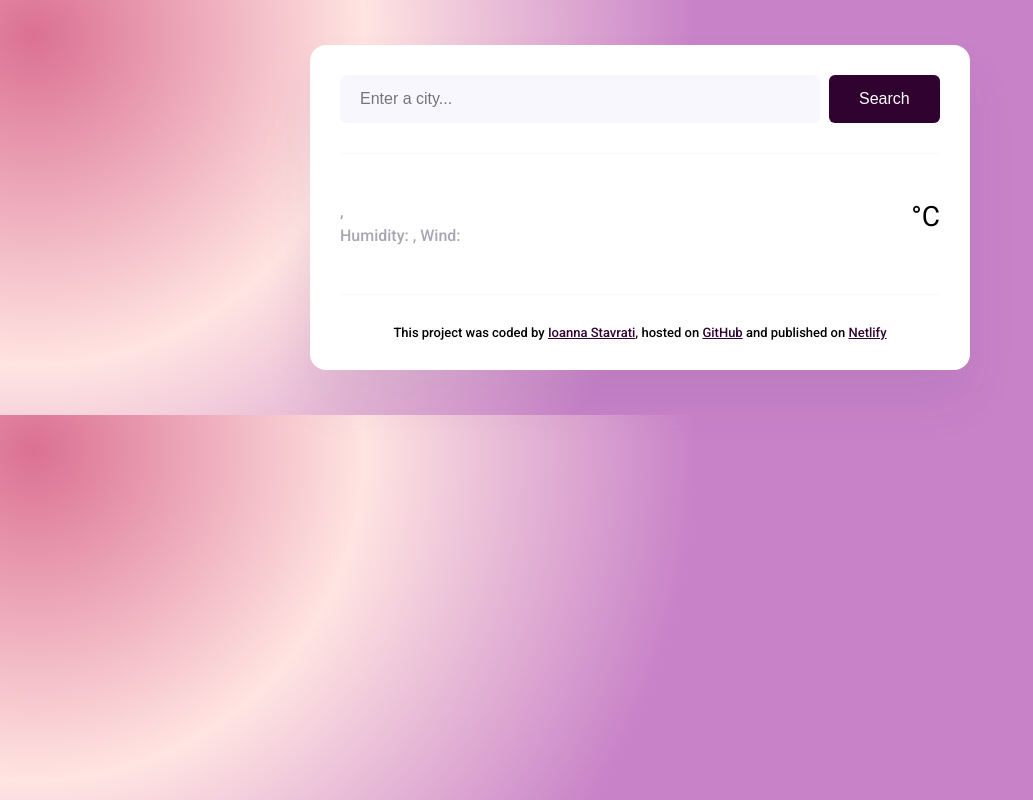
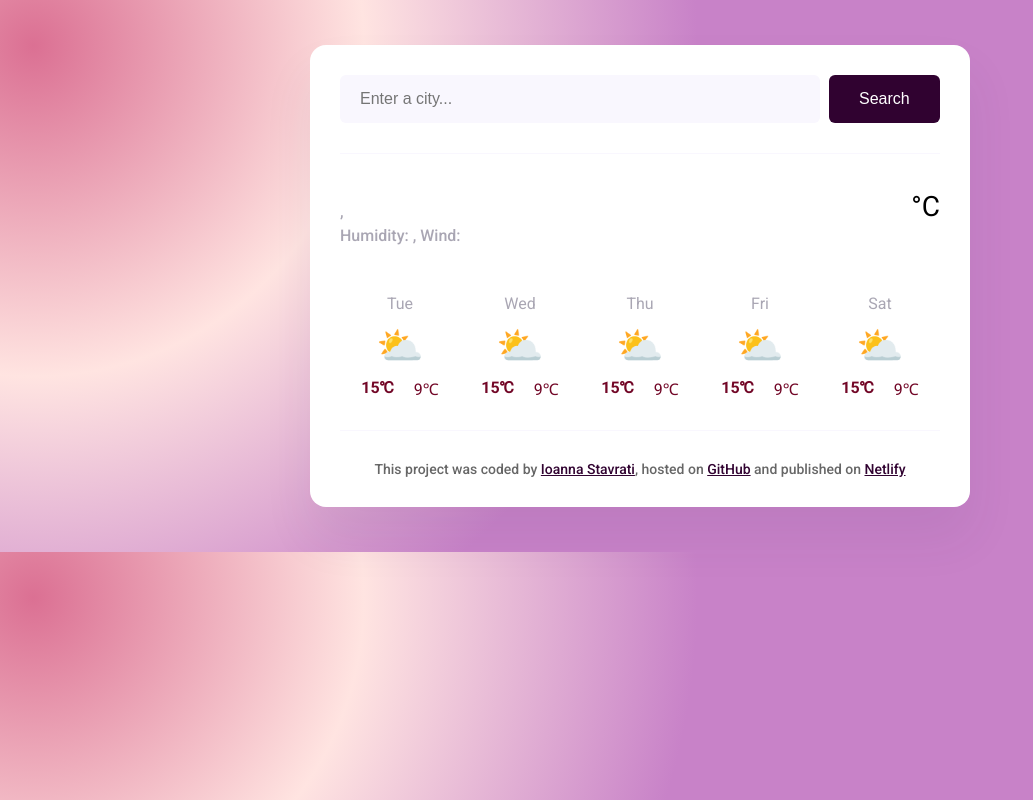
Before and after one commit to IoaSta/Io-weather-app, a plain HTML site: page index.html in a window 1280 px wide. Shown: the whole page, without its empty margins (0-1033 px from the left). Drawn offline with nearby package versions, Linux system fonts and the light colour scheme.

Commit message:
Added forecast details (initial html and css)

```diff
--- a/index.html
+++ b/index.html
@@ -35,6 +35,48 @@
             <div class="weather-app-unit">°C</div>
           </div>
         </div>
+        <div class="weather-forecast">
+         <div class="weather-forecast-day">
+            <div class="weather-forecast-date">Tue</div>
+            <div class="weather-forecast-icon">⛅</div>
+            <div class="weather-forecast-temperatures">
+             <div class="weather-forecast-temperature"><strong>15℃</strong></div>
+             <div class="weather-forecast-temperature">9℃</div>
+            </div>
+         </div>
+         <div class="weather-forecast-day">
+            <div class="weather-forecast-date">Wed</div>
+            <div class="weather-forecast-icon">⛅</div>
+            <div class="weather-forecast-temperatures">
+             <div class="weather-forecast-temperature"><strong>15℃</strong></div>
+             <div class="weather-forecast-temperature">9℃</div>
+            </div>
+         </div>
+         <div class="weather-forecast-day">
+            <div class="weather-forecast-date">Thu</div>
+            <div class="weather-forecast-icon">⛅</div>
+            <div class="weather-forecast-temperatures">
+             <div class="weather-forecast-temperature"><strong>15℃</strong></div>
+             <div class="weather-forecast-temperature">9℃</div>
+            </div>
+         </div>
+         <div class="weather-forecast-day">
+            <div class="weather-forecast-date">Fri</div>
+            <div class="weather-forecast-icon">⛅</div>
+            <div class="weather-forecast-temperatures">
+             <div class="weather-forecast-temperature"><strong>15℃</strong></div>
+             <div class="weather-forecast-temperature">9℃</div>
+            </div>
+         </div>
+         <div class="weather-forecast-day">
+            <div class="weather-forecast-date">Sat</div>
+            <div class="weather-forecast-icon">⛅</div>
+            <div class="weather-forecast-temperatures">
+             <div class="weather-forecast-temperature"><strong>15℃</strong></div>
+             <div class="weather-forecast-temperature">9℃</div>
+            </div>
+         </div>
+        </div>
     </main>
     <footer>
       This project was coded by <a href="https://github.com/IoaSta"target="_blank">Ioanna Stavrati</a>, hosted
--- a/src/index.css
+++ b/src/index.css
@@ -43,6 +43,10 @@ header {
 main {
   padding: 30px 0;
 }
+.weather-app-data {
+  display: flex;
+  justify-content: space-between;
+}
 .weather-app-city {
   margin: 0;
   font-size: 38px;
@@ -60,28 +64,51 @@ main {
 .weather-app-temperature-container {
   display: flex;
 }
-.weather-app-temperature {
-  font-size: 88px;
-  font-weight: bold;
-  margin-left: 10px;
-}
 .weather-app-icon {
   width: 88px;
   height: 88px;
 }
+.weather-app-temperature {
+  font-size: 88px;
+  font-weight: bold;
+  line-height: 88px;
+}
 .weather-app-unit {
-  margin-top: 16px;
+  margin-top: 6px;
   font-size: 28px;
 }
-.weather-app-data {
+
+.weather-forecast {
   display: flex;
-  justify-content: space-between;
+  justify-content: space-around;
+  margin-top: 30px;
+}
+.weather-forecast-date {
+  text-align: center;
+  color: rgba(39, 33, 66, 0.4);
+  font-size: 16px;
+  line-height: 20px;
+  margin-bottom: 10px;
+}
+.weather-forecast-icon {
+  text-align: center;
+  font-size: 38px;
+}
+.weather-forecast-temperatures {
+  text-align: center;
+  color: #720727;
+  display: flex;
+  justify-content: center;
+  margin-top: 10px;
+}
+.weather-forecast-temperature {
+  padding: 0 10px;
 }
 footer {
   border-top: 1px solid #f9f7fe;
   padding: 30px 0 0 0;
   text-align: center;
-  font-size: 13px;
-  color: 0, 0, 0, 0.6;
+  font-size: 14px;
+  color: rgba(0, 0, 0, 0.6);
   font-weight: 500;
 }
```
